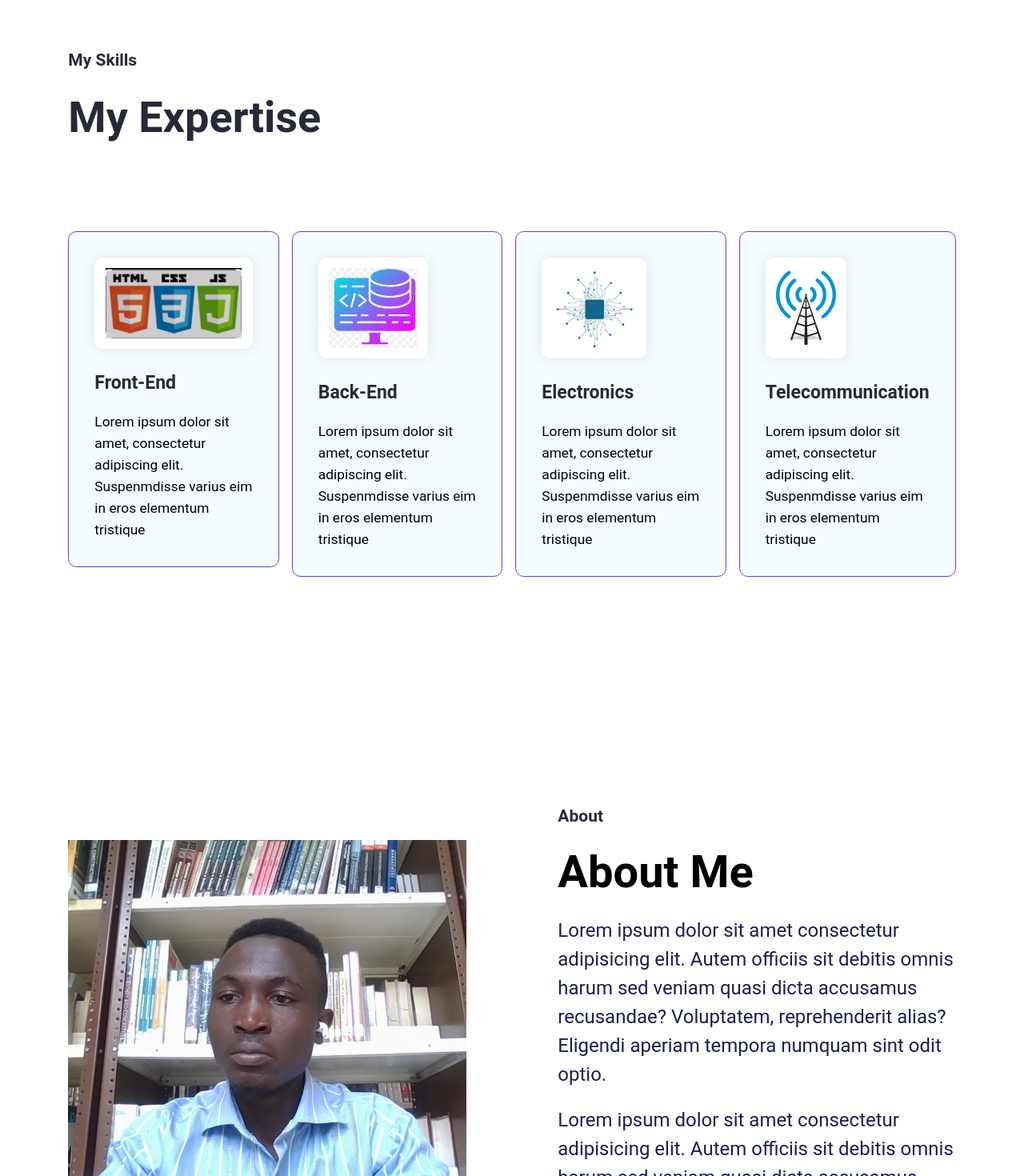
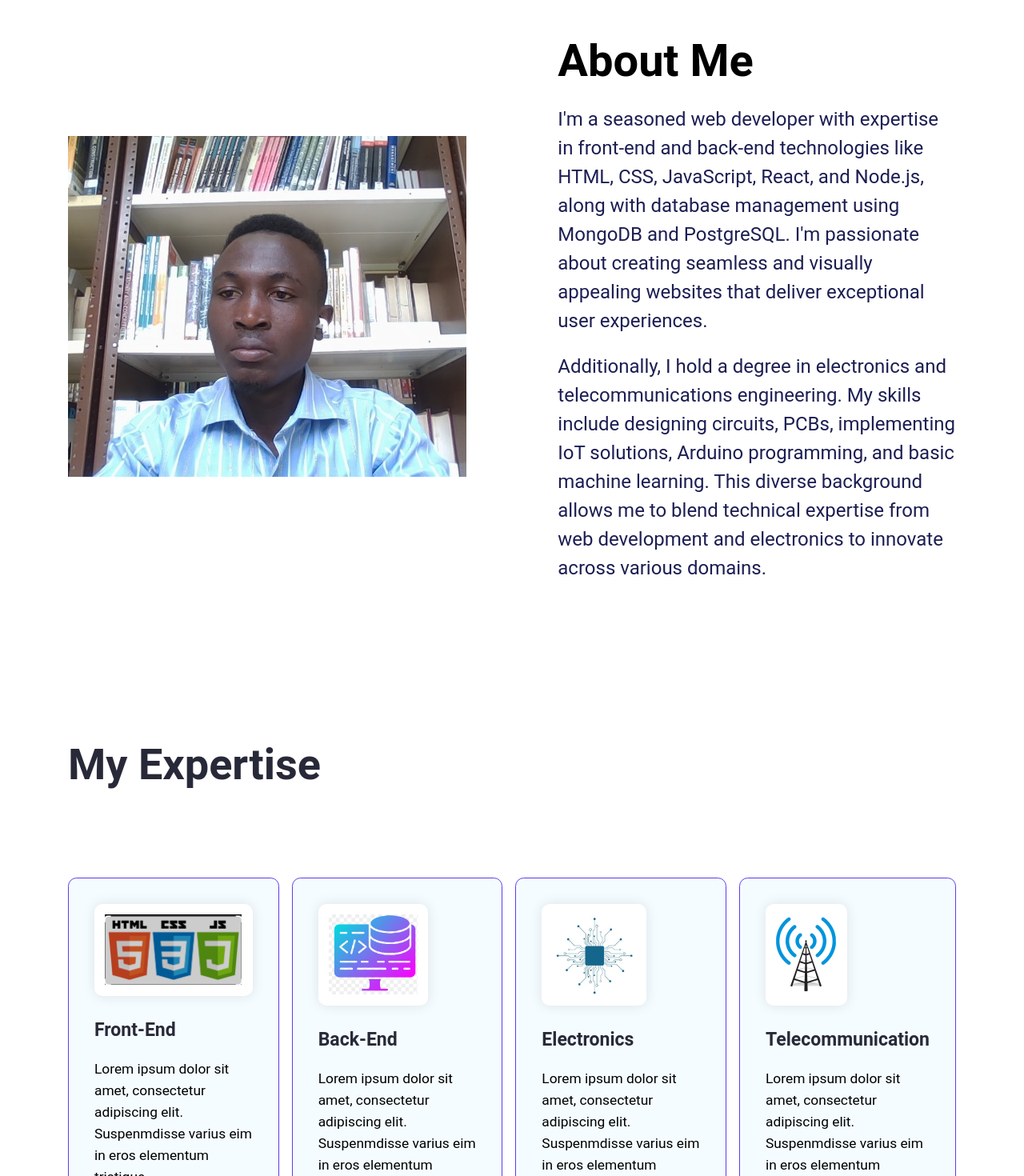
Before and after one commit to NIYIKIZA20/portifolio, a React (Create React App) app: page / in a window 1280 px wide. Shown: the part 1330-2800 px from the top of the page at 80% size. Built offline with nearby package versions, Linux system fonts and the light colour scheme.

Commit message:
fourth commit

```diff
--- a/src/App.css
+++ b/src/App.css
@@ -239,7 +239,7 @@ body {
   /* Skills Section Style */
   .skills--section {
     display: flex;
-    padding: 149.33px 85.33px;
+    padding: 60px 85px;
     flex-direction: column;
     justify-content: center;
     align-items: flex-start;
@@ -318,7 +318,7 @@ body {
   /* About Us */
   .about--section {
     display: grid;
-    padding: 133.3px 85.3px;
+    padding: 133px 85px;
     align-items: center;
     gap: 114.6px;
     grid-template-columns: repeat(2, 1fr);
--- a/src/Page/Home/AboutMe.js
+++ b/src/Page/Home/AboutMe.js
@@ -6,18 +6,12 @@ export default function AboutMe() {
         </div>
         <div className="heroSectionDivContent about--section--box">
           <div className="heroSection--content">
-            <p className="section--title">About</p>
             <h1 className="skills-section--heading">About Me</h1>
             <p className="heroSection-description">
-              Lorem ipsum dolor sit amet consectetur adipisicing elit. Autem
-              officiis sit debitis omnis harum sed veniam quasi dicta accusamus
-              recusandae? Voluptatem, reprehenderit alias? Eligendi aperiam
-              tempora numquam sint odit optio.
+            I'm a seasoned web developer with expertise in front-end and back-end technologies like HTML, CSS, JavaScript, React, and Node.js, along with database management using MongoDB and PostgreSQL. I'm passionate about creating seamless and visually appealing websites that deliver exceptional user experiences.
             </p>
             <p className="heroSection-description">
-              Lorem ipsum dolor sit amet consectetur adipisicing elit. Autem
-              officiis sit debitis omnis harum sed veniam quasi dicta accusamus
-              recusandae?
+            Additionally, I hold a degree in electronics and telecommunications engineering. My skills include designing circuits, PCBs, implementing IoT solutions, Arduino programming, and basic machine learning. This diverse background allows me to blend technical expertise from web development and electronics to innovate across various domains.
             </p>
           </div>
         </div>
--- a/src/Page/Home/Footer.js
+++ b/src/Page/Home/Footer.js
@@ -30,7 +30,7 @@ function Footer() {
                 smooth={true}
                 offset={-70}
                 duration={500}
-                to="MyPortfolio"
+                to="heroSectionDivContent"
                 className="text-md"
               >
                 Portfolio
--- a/src/Page/Home/HomeScreen/index.js
+++ b/src/Page/Home/HomeScreen/index.js
@@ -10,8 +10,8 @@ const Home =()=> {
   return (
     <>
       <Hero />
+      <AboutMe />
       <MySkills />
-      <AboutMe />
       <MyPortifolio />
       <Testimonial />
       <ContactMe />
--- a/src/Page/Home/MyPortifolio.js
+++ b/src/Page/Home/MyPortifolio.js
@@ -5,8 +5,8 @@ export default function MyPortfolio() {
     <section className="portfolio--section" id="MyPortfolio">
       <div className="portfolio--container-box">
         <div className="portfolio--container">
-          <p className="sub--title">Recent Projects</p>
-          <h2 className="section--heading">My Portfolio</h2>
+          {/* <p className="sub--title">Recent Projects</p> */}
+          <h2 className="section--heading">Recent Projects</h2>
         </div>
         <div>
           <button className="btn btn-github">
--- a/src/Page/Home/MySkills.js
+++ b/src/Page/Home/MySkills.js
@@ -4,7 +4,6 @@ export default function MySkills() {
   return (
     <section className="skills--section" id="mySkills">
       <div className="portfolio--container">
-        <p className="section--title">My Skills</p>
         <h2 className="skills--section--heading">My Expertise</h2>
       </div>
       <div className="skills--section--container">
--- a/src/Page/Home/Navbar.js
+++ b/src/Page/Home/Navbar.js
@@ -62,7 +62,7 @@ function Navbar() {
             </Link>
           </li>
           <li>
-            <Link
+          <Link
               onClick={closeMenu}
               activeClass="navbar--active-content"
               spy={true}
@@ -97,10 +97,10 @@ function Navbar() {
               smooth={true}
               offset={-70}
               duration={500}
-              to="testimonial"
+              to="mySkills"
               className="navbar--content"
             >
-              Testimonials
+              Experiences
             </Link>
           </li>
         </ul>
```
Also changed, not shown: public/img/employee.png (added).
